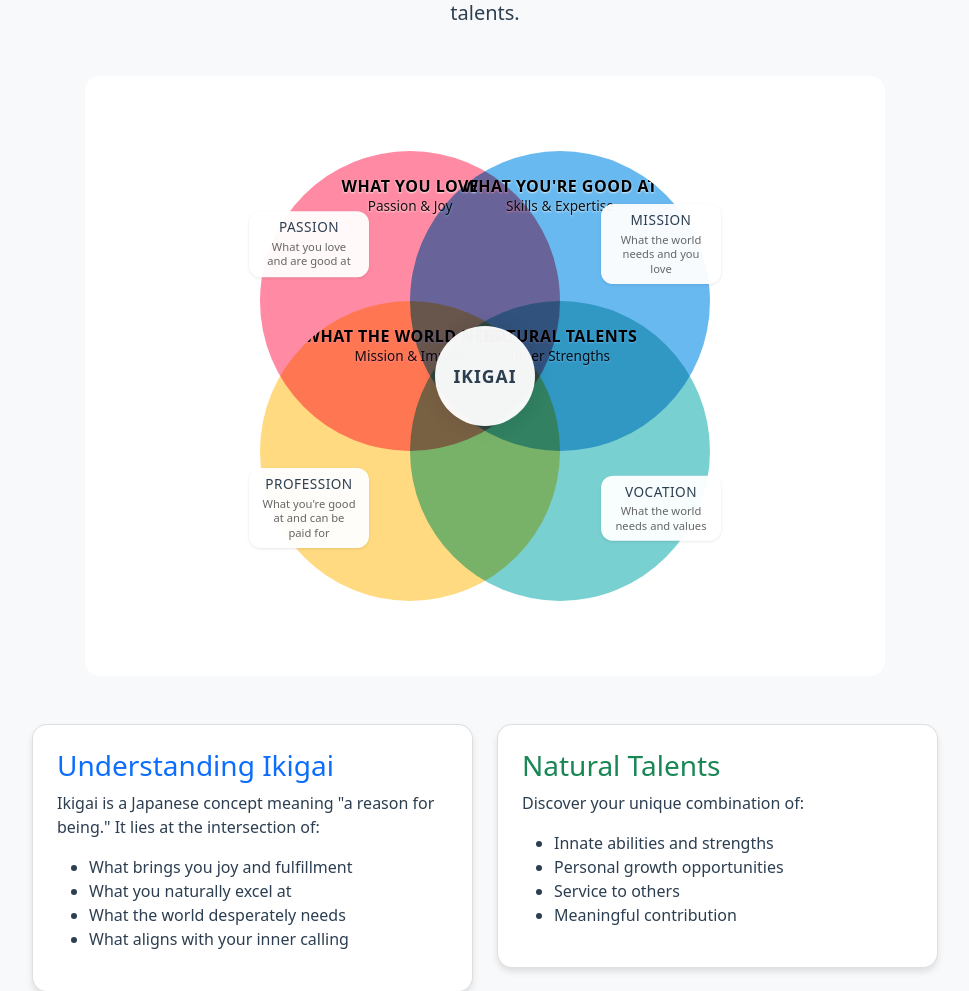
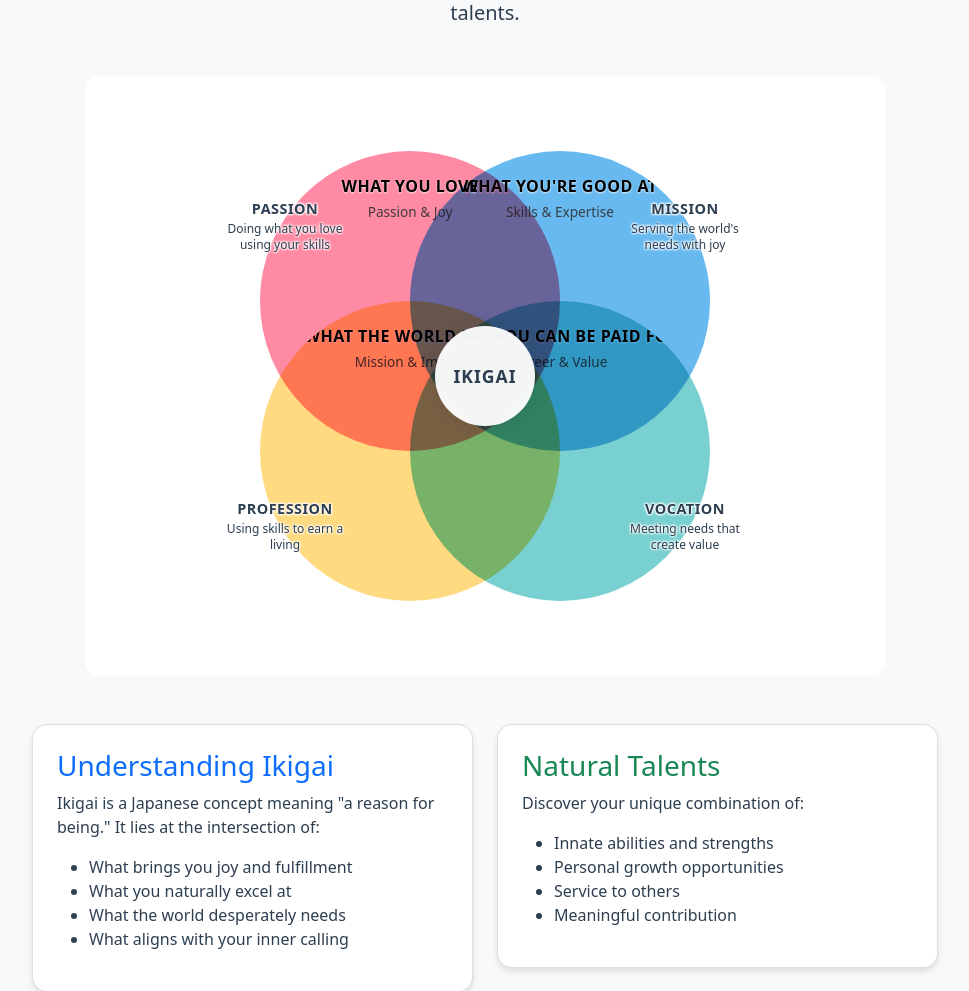
Before and after one commit to drntamm/PurposeFinder, a Flask app: page / in a window 1280 px wide. Shown: the part 227-1218 px from the top of the page, without its empty margins (155-1124 px from the left). Run offline with Flask 3, Linux system fonts and the light colour scheme.

Commit message:
Refine: Clean up Ikigai diagram
- Removed background from intersection labels
- Added text shadows for better readability
- Standardized circle headings and descriptions
- Improved label positioning and spacing
- Removed duplicate text

```diff
--- a/static/css/venn.css
+++ b/static/css/venn.css
@@ -142,51 +142,55 @@
     position: absolute;
     text-align: center;
     width: 120px;
-    font-weight: 600;
-    background: rgba(255, 255, 255, 0.95);
-    padding: 8px 12px;
-    border-radius: 12px;
     z-index: 4;
-    box-shadow: 0 1px 3px rgba(0, 0, 0, 0.1);
 }
 
 .intersection-label h4 {
-    font-size: 0.85rem;
+    font-size: 0.9rem;
     color: #2c3e50;
     text-transform: uppercase;
     letter-spacing: 0.5px;
     margin: 0 0 4px 0;
+    font-weight: 700;
+    text-shadow: 1px 1px 2px rgba(255, 255, 255, 0.9),
+                -1px -1px 2px rgba(255, 255, 255, 0.9),
+                1px -1px 2px rgba(255, 255, 255, 0.9),
+                -1px 1px 2px rgba(255, 255, 255, 0.9);
 }
 
 .intersection-label p {
-    font-size: 0.7rem;
-    color: #666;
+    font-size: 0.75rem;
+    color: #2c3e50;
     margin: 0;
     line-height: 1.3;
-    font-weight: normal;
+    font-weight: 500;
+    text-shadow: 1px 1px 2px rgba(255, 255, 255, 0.9),
+                -1px -1px 2px rgba(255, 255, 255, 0.9),
+                1px -1px 2px rgba(255, 255, 255, 0.9),
+                -1px 1px 2px rgba(255, 255, 255, 0.9);
 }
 
 .intersection-label.top-left {
-    top: 28%;
-    left: 28%;
+    top: 25%;
+    left: 25%;
     transform: translate(-50%, -50%);
 }
 
 .intersection-label.top-right {
-    top: 28%;
-    right: 28%;
+    top: 25%;
+    right: 25%;
     transform: translate(50%, -50%);
 }
 
 .intersection-label.bottom-left {
-    bottom: 28%;
-    left: 28%;
+    bottom: 25%;
+    left: 25%;
     transform: translate(-50%, 50%);
 }
 
 .intersection-label.bottom-right {
-    bottom: 28%;
-    right: 28%;
+    bottom: 25%;
+    right: 25%;
     transform: translate(50%, 50%);
 }
 
--- a/templates/index.html
+++ b/templates/index.html
@@ -49,24 +49,20 @@
     <!-- Ikigai Venn Diagram -->
     <div class="venn-container">
         <div class="venn-circle love">
-            <h4>What You Love<br>
-                <small>Passion & Joy</small>
-            </h4>
+            <h4>What You Love</h4>
+            <small>Passion & Joy</small>
         </div>
         <div class="venn-circle good-at">
-            <h4>What You're Good At<br>
-                <small>Skills & Expertise</small>
-            </h4>
+            <h4>What You're Good At</h4>
+            <small>Skills & Expertise</small>
         </div>
         <div class="venn-circle world-needs">
-            <h4>What the World Needs<br>
-                <small>Mission & Impact</small>
-            </h4>
+            <h4>What the World Needs</h4>
+            <small>Mission & Impact</small>
         </div>
         <div class="venn-circle natural-talents">
-            <h4>Natural Talents<br>
-                <small>Inner Strengths</small>
-            </h4>
+            <h4>What You Can Be Paid For</h4>
+            <small>Career & Value</small>
         </div>
         <div class="ikigai-center">
             <h3>IKIGAI</h3>
@@ -74,19 +70,19 @@
         <!-- Intersection Labels -->
         <div class="intersection-label top-left">
             <h4>Passion</h4>
-            <p>What you love and are good at</p>
+            <p>Doing what you love using your skills</p>
         </div>
         <div class="intersection-label top-right">
             <h4>Mission</h4>
-            <p>What the world needs and you love</p>
+            <p>Serving the world's needs with joy</p>
         </div>
         <div class="intersection-label bottom-left">
             <h4>Profession</h4>
-            <p>What you're good at and can be paid for</p>
+            <p>Using skills to earn a living</p>
         </div>
         <div class="intersection-label bottom-right">
             <h4>Vocation</h4>
-            <p>What the world needs and values</p>
+            <p>Meeting needs that create value</p>
         </div>
     </div>
 
```
Also changed, not shown: templates/results.html (+5 -5 lines).
